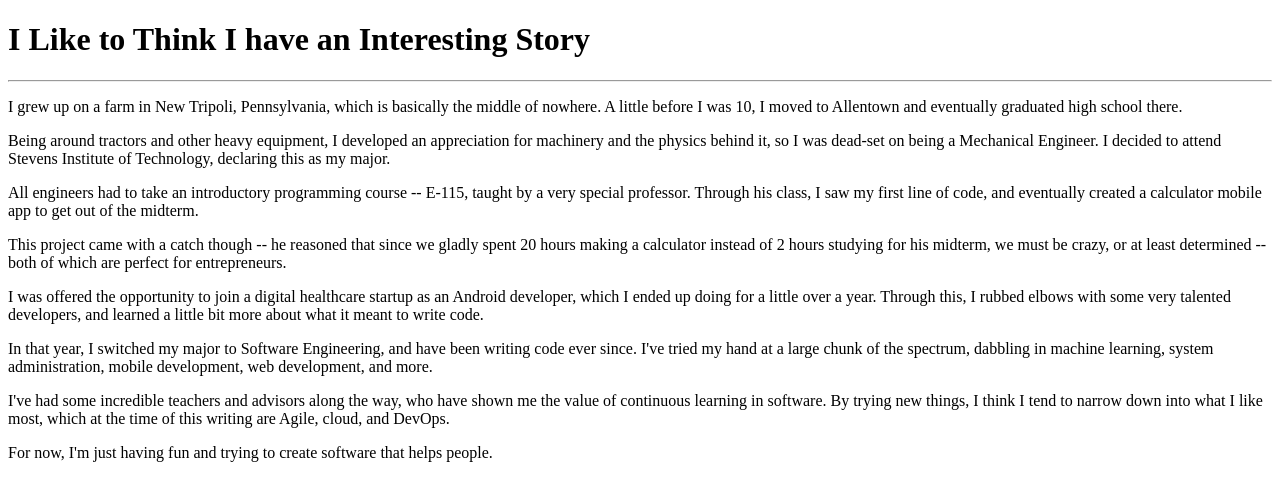
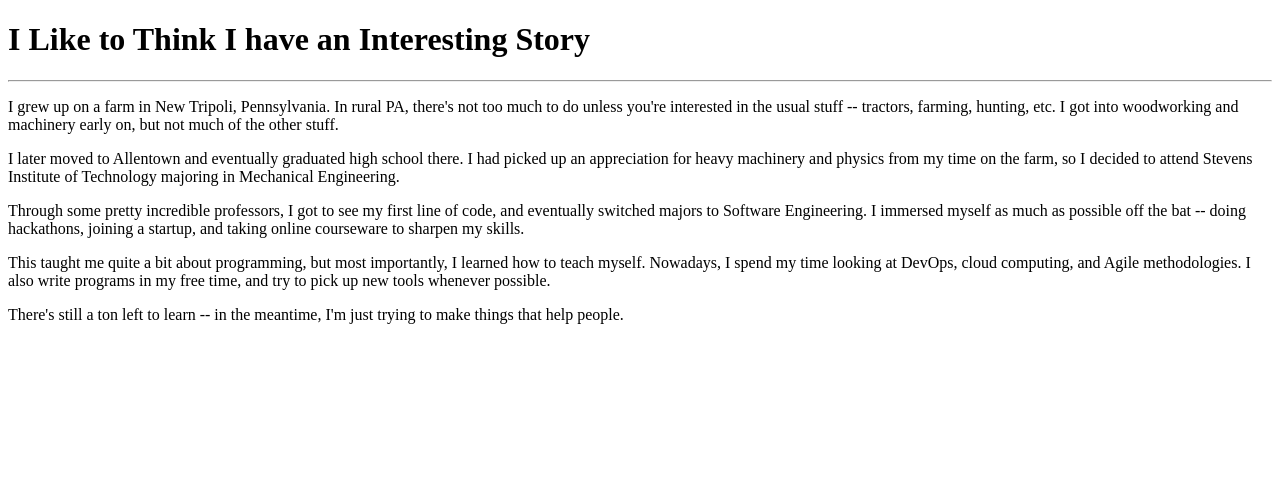
Before and after one commit to mfreema1/personal-site-v2, a Next.js app: page /About in a window 1280 px wide. Shown: the top 500 px of the page. Built offline with nearby package versions, Linux system fonts and the light colour scheme.

Commit message:
Redo about page

```diff
--- a/src/pages/About.js
+++ b/src/pages/About.js
@@ -6,17 +6,15 @@ class About extends React.Component {
         return (
             <Container>
                 <Row>
-                    <Col sm="12" md={{ size: 10, offset: 1 }}>
+                    <Col>
                         <Heading text={"I Like to Think I have an Interesting Story"}/>
-
-                        <p>I grew up on a farm in New Tripoli, Pennsylvania, which is basically the middle of nowhere.  A little before I was 10, I moved to Allentown and eventually graduated high school there.</p>
-                        <p>Being around tractors and other heavy equipment, I developed an appreciation for machinery and the physics behind it, so I was dead-set on being a Mechanical Engineer.  I decided to attend Stevens Institute of Technology, declaring this as my major.</p>
-                        <p>All engineers had to take an introductory programming course -- E-115, taught by a very special professor.  Through his class, I saw my first line of code, and eventually created a calculator mobile app to get out of the midterm.</p>
-                        <p>This project came with a catch though -- he reasoned that since we gladly spent 20 hours making a calculator instead of 2 hours studying for his midterm, we must be crazy, or at least determined -- both of which are perfect for entrepreneurs.</p>
-                        <p>I was offered the opportunity to join a digital healthcare startup as an Android developer, which I ended up doing for a little over a year.  Through this, I rubbed elbows with some very talented developers, and learned a little bit more about what it meant to write code.</p>
-                        <p>In that year, I switched my major to Software Engineering, and have been writing code ever since.  I've tried my hand at a large chunk of the spectrum, dabbling in machine learning, system administration, mobile development, web development, and more.</p>
-                        <p>I've had some incredible teachers and advisors along the way, who have shown me the value of continuous learning in software.  By trying new things, I think I tend to narrow down into what I like most, which at the time of this writing are Agile, cloud, and DevOps.</p>
-                        <p>For now, I'm just having fun and trying to create software that helps people.</p>
+                        <div class="custom-paragraphs">
+                            <p>I grew up on a farm in New Tripoli, Pennsylvania.  In rural PA, there's not too much to do unless you're interested in the usual stuff -- tractors, farming, hunting, etc.  I got into woodworking and machinery early on, but not much of the other stuff.</p>
+                            <p>I later moved to Allentown and eventually graduated high school there.  I had picked up an appreciation for heavy machinery and physics from my time on the farm, so I decided to attend Stevens Institute of Technology majoring in Mechanical Engineering.</p>
+                            <p>Through some pretty incredible professors, I got to see my first line of code, and eventually switched majors to Software Engineering.  I immersed myself as much as possible off the bat -- doing hackathons, joining a startup, and taking online courseware to sharpen my skills.</p>
+                            <p>This taught me quite a bit about programming, but most importantly, I learned how to teach myself.  Nowadays, I spend my time looking at DevOps, cloud computing, and Agile methodologies.  I also write programs in my free time, and try to pick up new tools whenever possible.</p>
+                            <p>There's still a ton left to learn -- in the meantime, I'm just trying to make things that help people.</p>
+                        </div>
                     </Col>
                 </Row>
             </Container>
```
